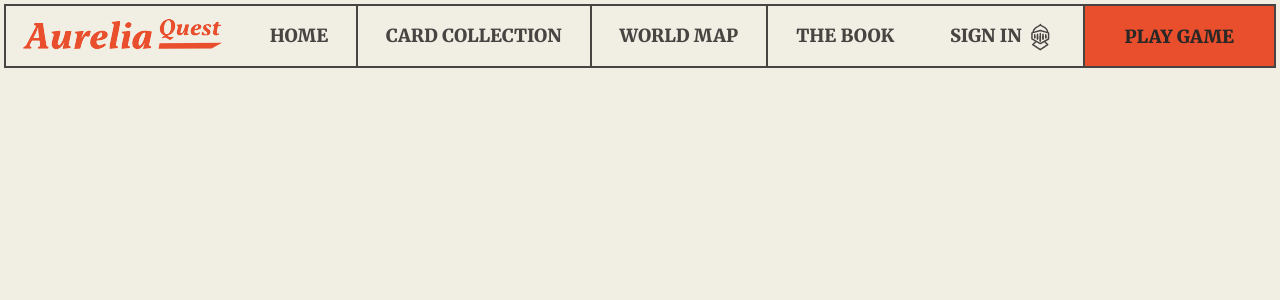
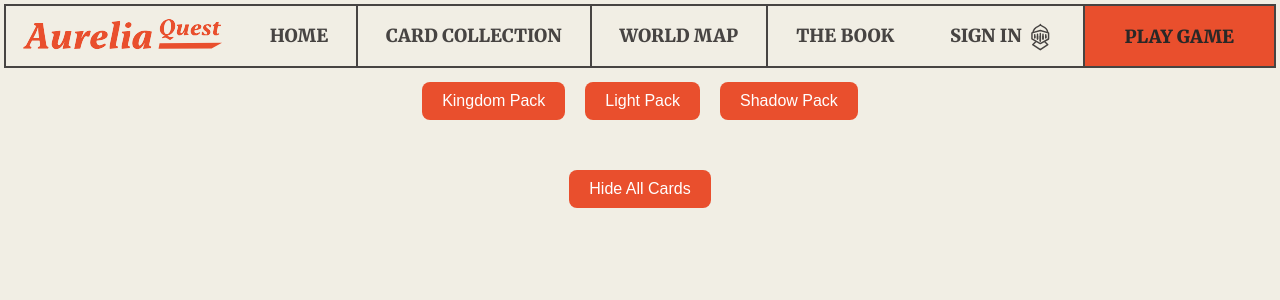
Before and after one commit to AlirezaAboutalebi/Aurelia, a React (Vite) app: page /card-collection in a window 1280 px wide. Shown: the top 300 px of the page. Built offline with nearby package versions, Linux system fonts and the light colour scheme; a web font is replaced by a local one.

Commit message:
Update CardCollection.jsx

```diff
--- a/src/pages/CardCollection/CardCollection.jsx
+++ b/src/pages/CardCollection/CardCollection.jsx
@@ -1,9 +1,11 @@
+import ChampionCards from "../../components/ChampionCards/ChampionCards";
 import Navigation from "../../components/Navigation/Navigation";
 
 const CardCollection = () => {
   return (
     <>
       <Navigation/>
+      <ChampionCards/>
     </>
   );
 };
```
